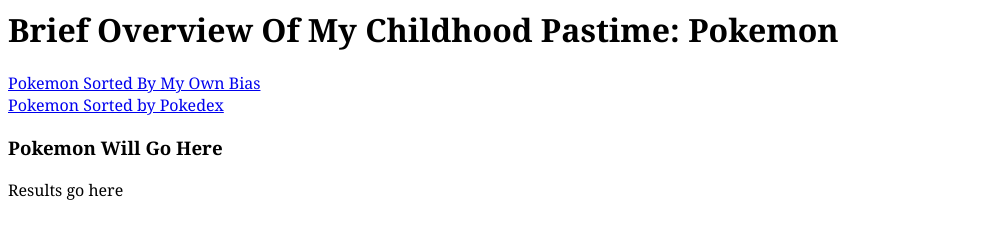
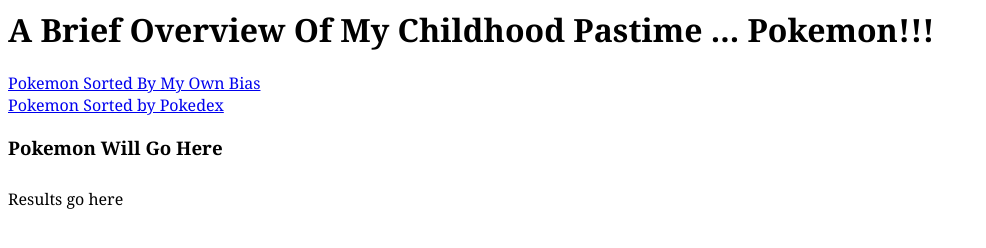
Before and after one commit to adelina-ok/bond-web-service, a plain HTML site: page index.html in a window 1280 px wide. Shown: the whole page, without its empty margins (0-986 px from the left). Drawn offline with nearby package versions, Linux system fonts and the light colour scheme.

Commit message:
RAAAAAAAAAAAAAA

```diff
--- a/data/pokemon-dex.js
+++ b/data/pokemon-dex.js
@@ -1,5 +1,5 @@
 {
-	  "title": "Pokemon Sorted by Pokedex",
+	  "title": "Pokemon Sorted By Pokedex",
 
 	  "films":[
 		 {
@@ -13,7 +13,7 @@
 
 	        },
                 {
-		"Name":"Ivysaur",
+		            "Name":"Ivysaur",
                 "Generation":1,
                 "PrimaryType":"Grass",
                 "SecondaryType":"Poison",
--- a/index.html
+++ b/index.html
@@ -1,7 +1,7 @@
 <html>
 <head>
 <title>Judging Pokemon</title>
-<link rel="stylesheet" href="css/bond.css" />
+<link rel="stylesheet" href="css/monster.css" />
 <style>
 body {font-family:georgia;}
 </style>
@@ -92,7 +92,7 @@ function bondJSON(data){
 </script>
 </head>
 	<body>
-	<h1>Brief Overview Of My Childhood Pastime: Pokemon</h1>
+	<h1>A Brief Overview Of My Childhood Pastime ... Pokemon!!!</h1>
 		<a href="year" class="category">Pokemon Sorted By My Own Bias</a><br />
 		<a href="box" class="category">Pokemon Sorted by Pokedex</a><br />
 		<h3 id="filmtitle">Pokemon Will Go Here</h3>
```
